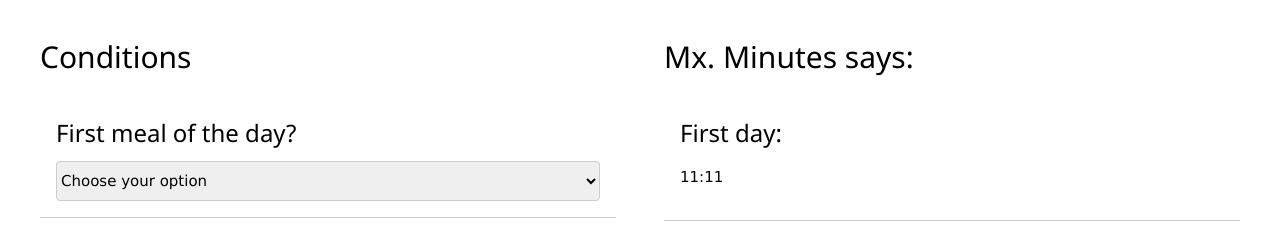
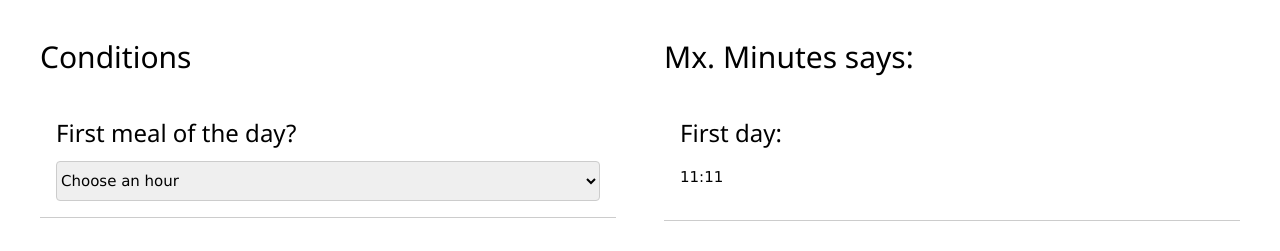
Before and after one commit to daini-rl/mx-minutes, a React (Create React App) app: page / in a window 1280 px wide. Shown: the top 251 px of the page. Built offline with nearby package versions, Linux system fonts and the light colour scheme.

Commit message:
fix: fix warning due to default option

```diff
--- a/src/components/select/index.tsx
+++ b/src/components/select/index.tsx
@@ -10,8 +10,8 @@ interface SelectI {
 
 export default function Select({ defaultText = 'Choose your option', options }: SelectI) {
     return (
-        <select className='w3-select w3-border w3-round' name='option'>
-            <option value='' disabled selected>
+        <select className='w3-select w3-border w3-round' name='option' defaultValue='default'>
+            <option value='default' disabled>
                 {defaultText}
             </option>
             {options.map((item, index) => (
--- a/src/sections/test/index.tsx
+++ b/src/sections/test/index.tsx
@@ -13,7 +13,7 @@ export default function Test() {
             <div className='w3-col l6'>
                 <Card title='Conditions'>
                     <Card isSecondary title='First meal of the day?'>
-                        <Select options={mealHours} />
+                        <Select defaultText='Choose an hour' options={mealHours} />
                     </Card>
                     <Card isSecondary title='Medicine(s)'>
                         <p>{'Name >'}</p>
```
